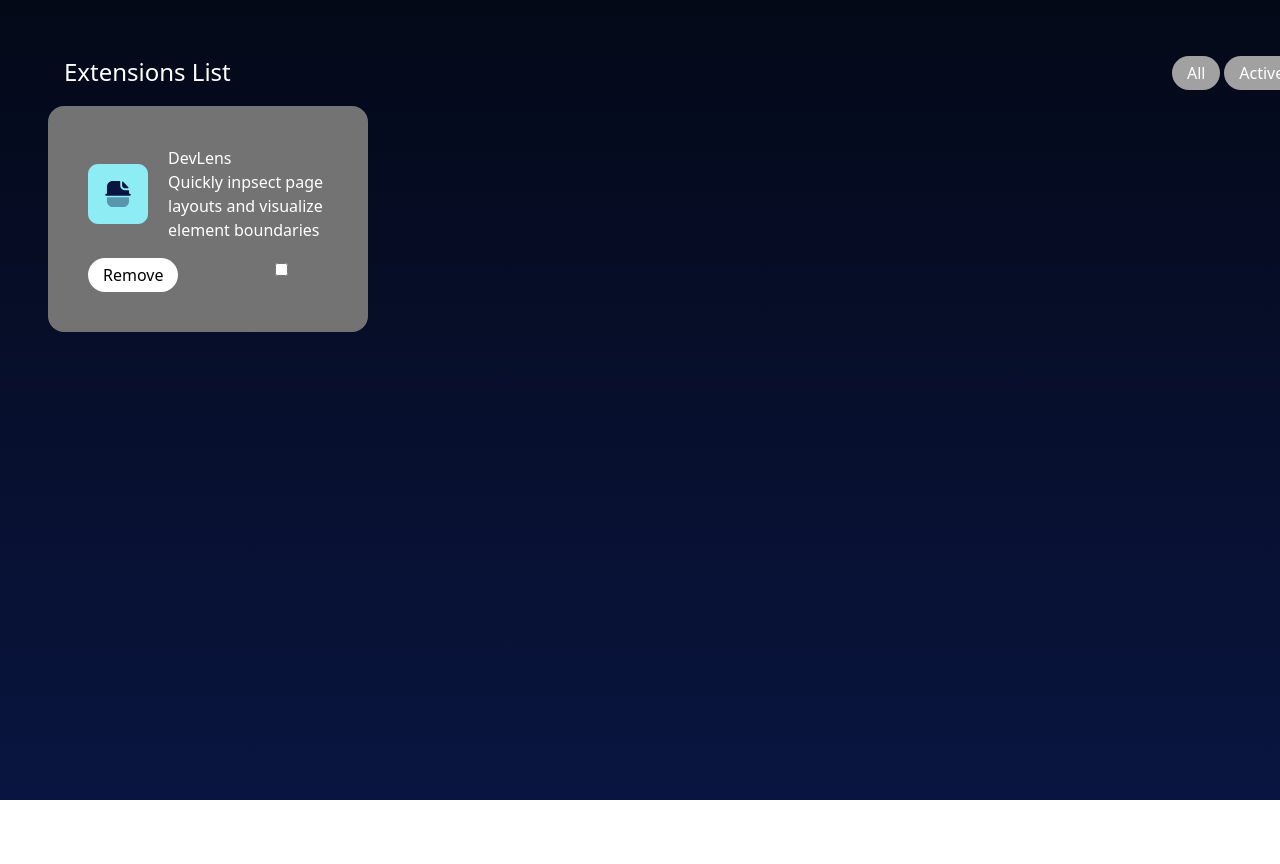
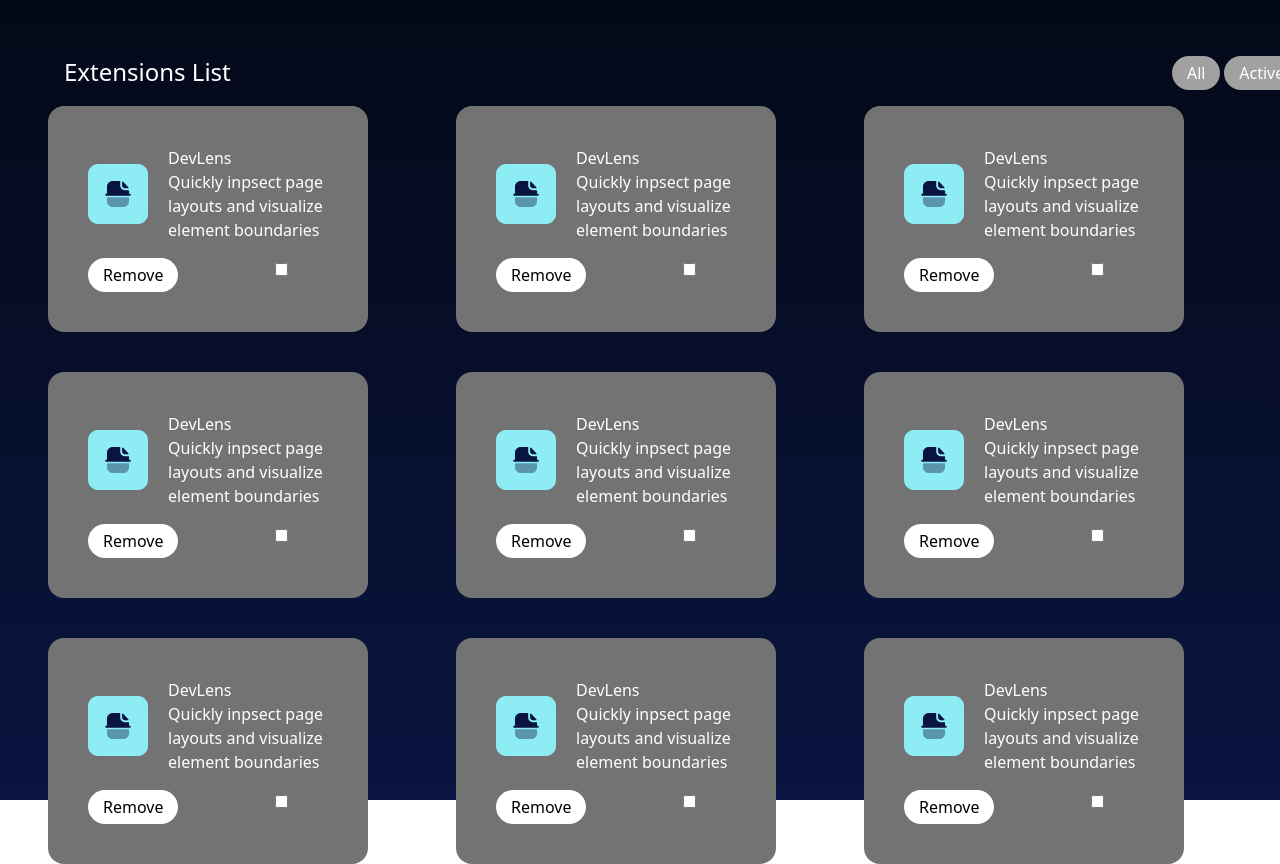
Before and after one commit to MUHAMMADFARHAN1/browser-extension-manager, a React (Vite) app in the folder Browser-extensions/: page / in a window 1280 px wide. Shown: the top 864 px of the page. Before the commit the page ends 800 px from the top, so only its background shows below. Built offline with nearby package versions, Linux system fonts and the light colour scheme.

Commit message:
grid perfected

```diff
--- a/Browser-extensions/src/App.jsx
+++ b/Browser-extensions/src/App.jsx
@@ -2,6 +2,7 @@ import { useState } from "react";
 import "./App.css";
 import Flex from "./Components/Flexbox_main_Heading";
 import Flexcard from "./Components/Flexcard";
+import Flexcard_Container from "./Components/Flexcard_Container";
 
 function App() {
   const [count, setCount] = useState(0);
@@ -9,7 +10,7 @@ function App() {
   return (
     <div className="px-12 pt-10">
       <Flex />
-      <Flexcard />
+      <Flexcard_Container />
     </div>
   );
 }
--- a/Browser-extensions/src/Components/Flexcard_Container.jsx
+++ b/Browser-extensions/src/Components/Flexcard_Container.jsx
@@ -1,9 +1,22 @@
 import React from "react";
+import Flexcard from "./Flexcard";
 
 function Flexcard_Container() {
-  return <div className="grid grid-cols-3">
+  return (
+    <div className="grid grid-cols-3 gap-10">
+      <Flexcard className=" col-span-1" />
+      <Flexcard className=" col-span-1" />
+      <Flexcard className=" col-span-1" />
 
-  </div>;
+      <Flexcard className=" col-span-1" />
+      <Flexcard className=" col-span-1" />
+      <Flexcard className=" col-span-1" />
+
+      <Flexcard className=" col-span-1" />
+      <Flexcard className=" col-span-1" />
+      <Flexcard className=" col-span-1" />
+    </div>
+  );
 }
 
 export default Flexcard_Container;
```
